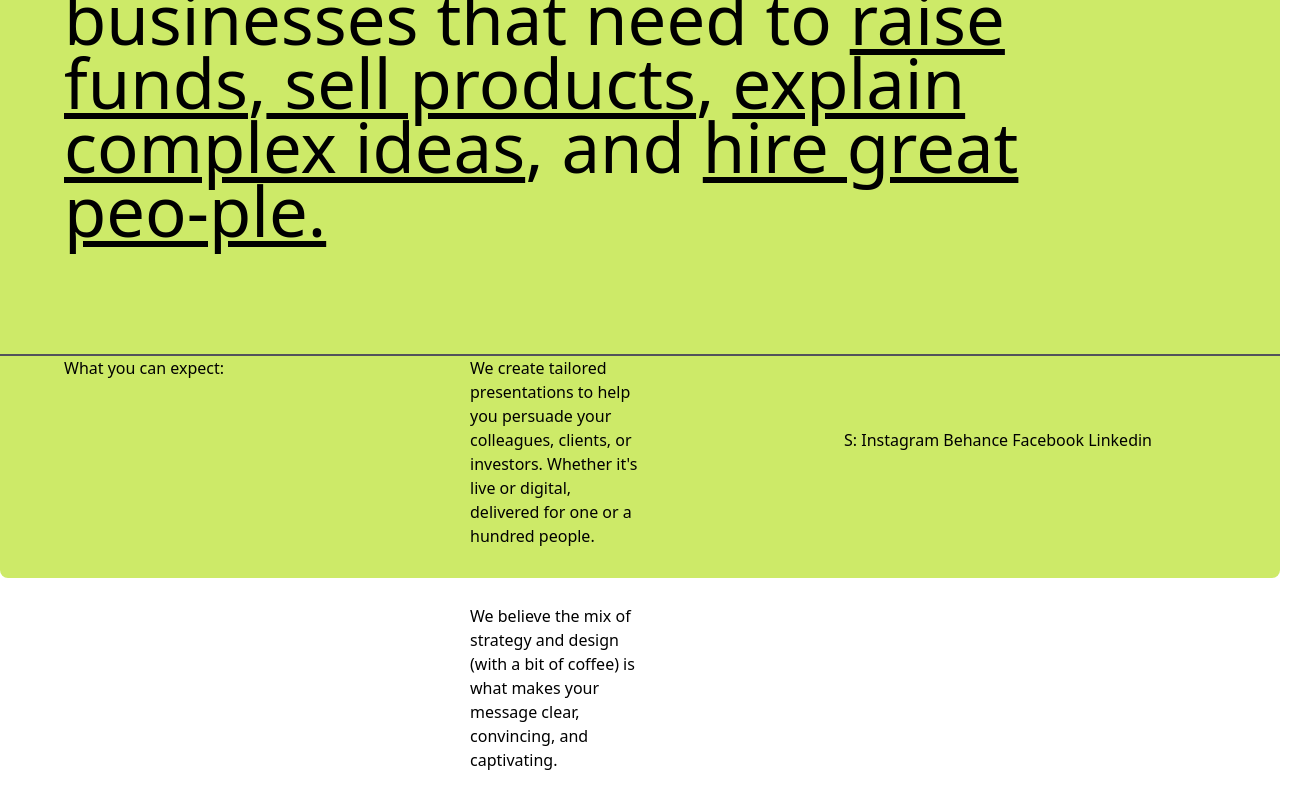
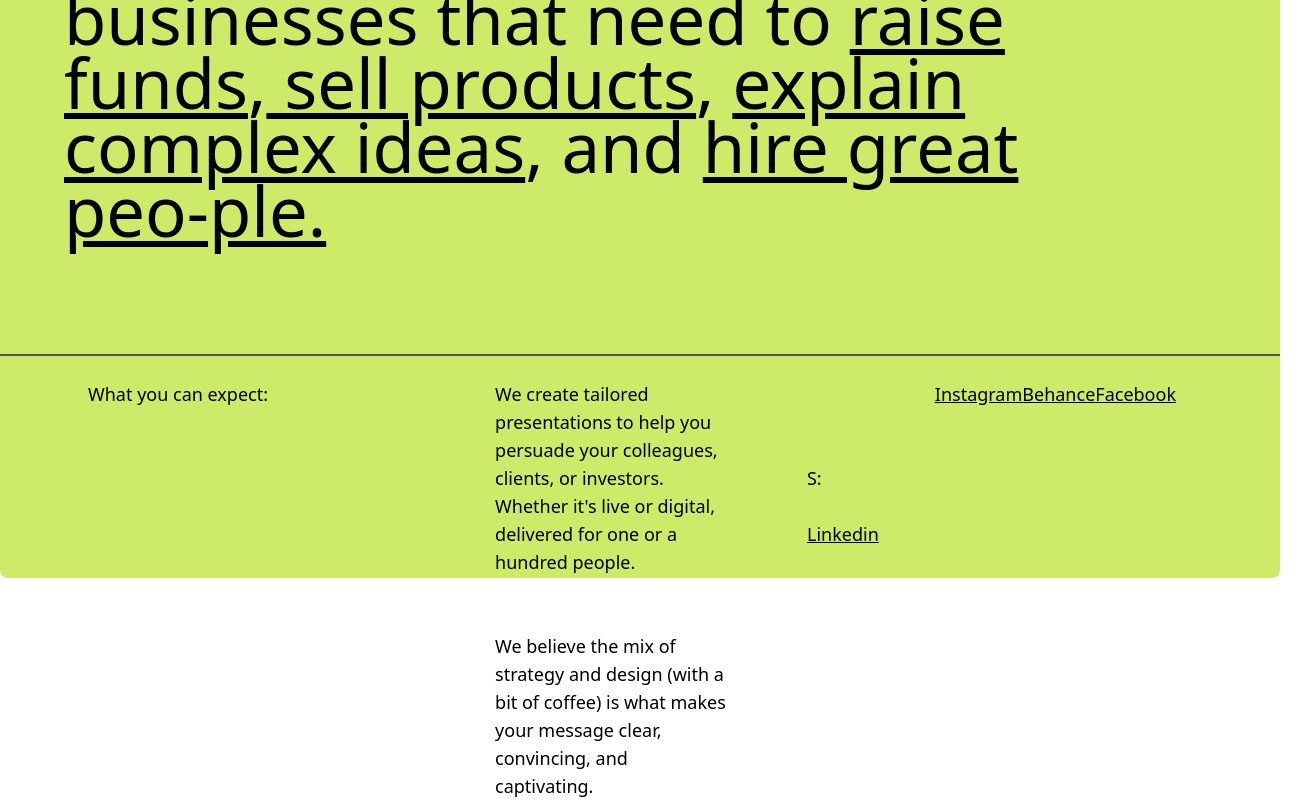
Before and after one commit to Devansh-Awasthi/OCHiFE, a React (Vite) app: page / in a window 1280 px wide. Shown: the part 1550-2350 px from the top of the page, 1304 px wide, since content can reach past the window. Before the commit the page ends 2322 px from the top, so only its background shows below. Built offline with nearby package versions, Linux system fonts and the light colour scheme.

Commit message:
About continues...

```diff
--- a/src/Components/About.jsx
+++ b/src/Components/About.jsx
@@ -5,28 +5,33 @@ function About() {
     <div className='h-screen w-full translate-y-[-4%] rounded-lg bg-[#CDEA68]'>
         <p className='text-[4.3rem] pt-20 pl-16 pr-36 pb-28 leading-[4rem]'>Ochi is a strategic presentation agency for forward-thinking businesses that need to <u>raise funds</u>,<u> sell products</u>, <u>explain complex ideas</u>, and <u>hire great peo-ple.</u></p>
         <div className='border-[0.5px] border-zinc-600'></div>
-        <div className='pl-16 w-[100%] h-36 flex  justify-between '>
-            <div className='flex w-[50%] h-[100%]'>What you can expect:  </div>
+        <div className='pl-16 m-6 w-[100%] h-36 flex  justify-between text-lg'>
+            <div className='flex w-[60%] h-[100%]'>What you can expect:  </div>
             <div className='flex justify-between pl-32 pr-32'>
-                <div className='flex justify-between flex-col w-[25%]'>
-                        <div className=''>
+                <div className='flex justify-between flex-col w-[50%]'>
+                        <div className='pr-20 '>
 We create tailored presentations to help you persuade your colleagues, clients, or investors. Whether it's live or digital, delivered for one or a hundred people.
                         </div>
-                     <div className=' mt-14'>
+                     <div className='pr-20 mt-14'>
                      We believe the mix of strategy and design (with a bit of coffee) is what makes your message clear, convincing, and captivating.</div>
                      </div>
-               <div className=''>
+               <div className=' mr-14'>
                 <br></br>
                 <br></br>
                 <br></br>
 
 S:
+<br></br><br></br>
+<h6 className='underline hover:underline-offset-4'>Linkedin</h6></div>
+<h6 className='underline hover:underline-offset-4'>Instagram</h6>
+<h6 className='underline hover:underline-offset-4'>Behance</h6>
+<h6 className='underline hover:underline-offset-4'>Facebook</h6>
+                 </div>
 
-Instagram
-Behance
-Facebook
-Linkedin</div>
-                 </div>
+
+        </div>
+        <div>
+
 
 
         </div>
```
